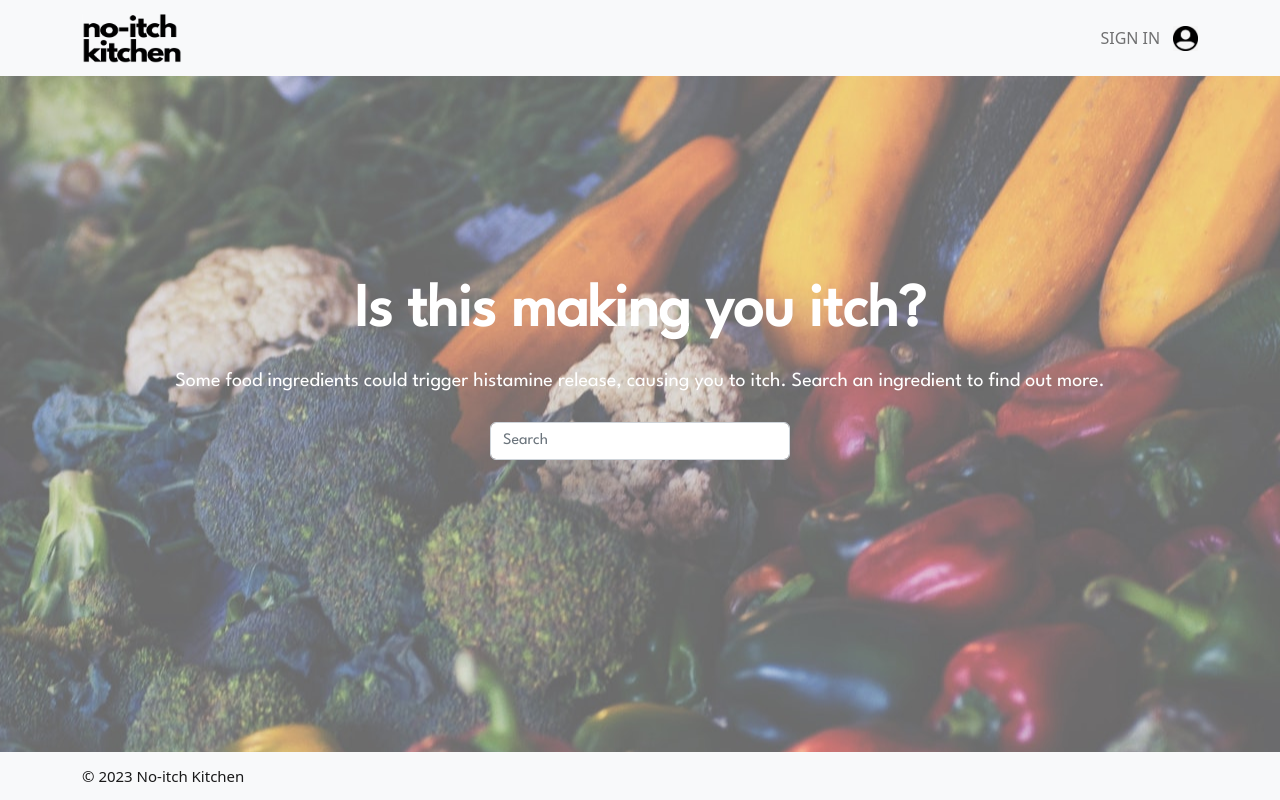
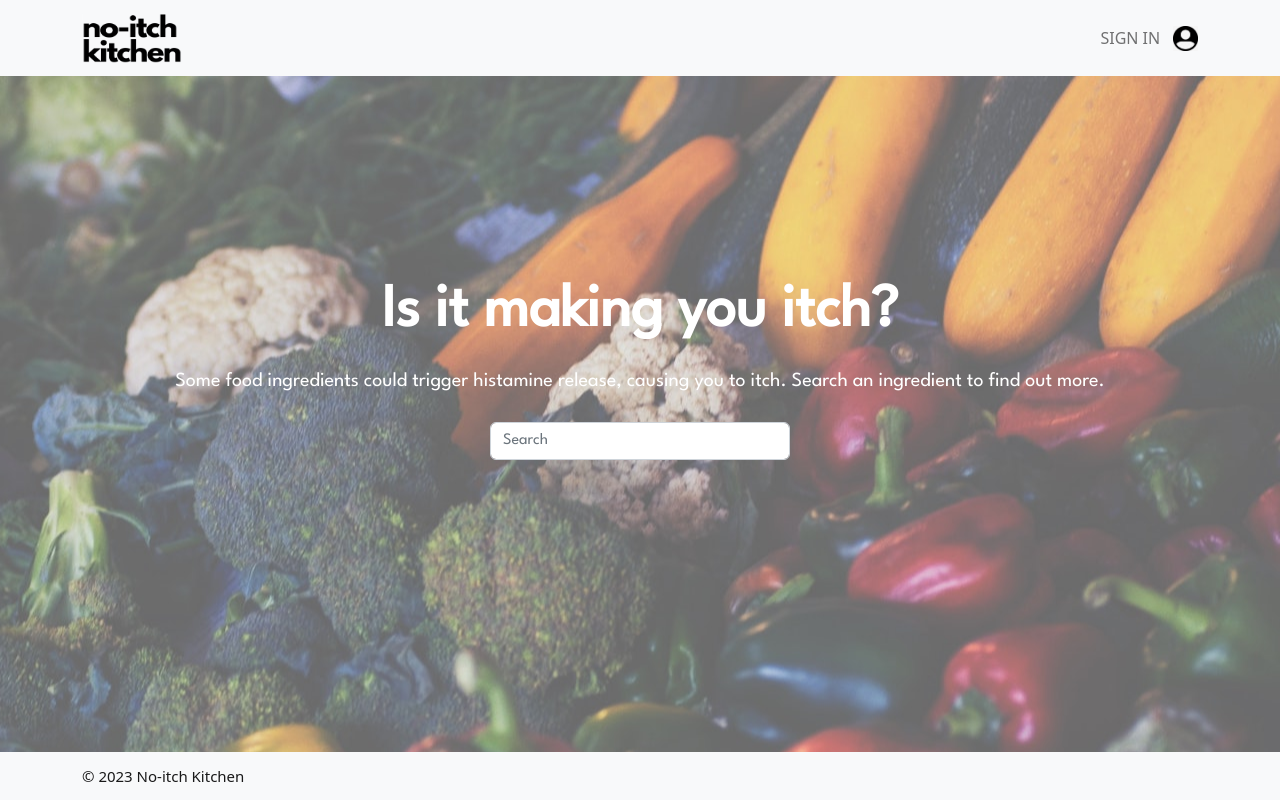
Before and after one commit to shazzana/noitchkitchen, a React (Create React App) app: page / in a window 1280 px wide. Built offline with nearby package versions, Linux system fonts and the light colour scheme.

Commit message:
edited typo

```diff
--- a/src/Components/IngredientSearchForm.js
+++ b/src/Components/IngredientSearchForm.js
@@ -6,7 +6,7 @@ import './IngredientSearchForm.css';
 function IngredientSearchForm() {
     return (
         <div className='Form'>
-            <h1 className='Form-text'>Is this making you itch?</h1>
+            <h1 className='Form-text'>Is it making you itch?</h1>
             <p className='Form-para'>Some food ingredients could trigger histamine release, causing you to itch.
                 Search an ingredient to find out more.
             </p>
```
